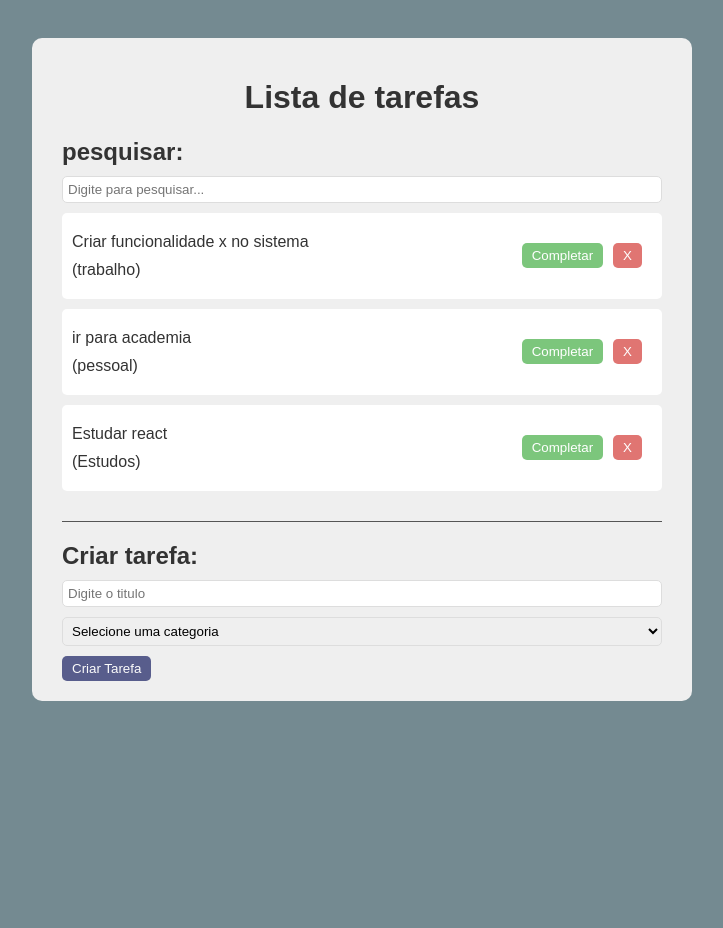
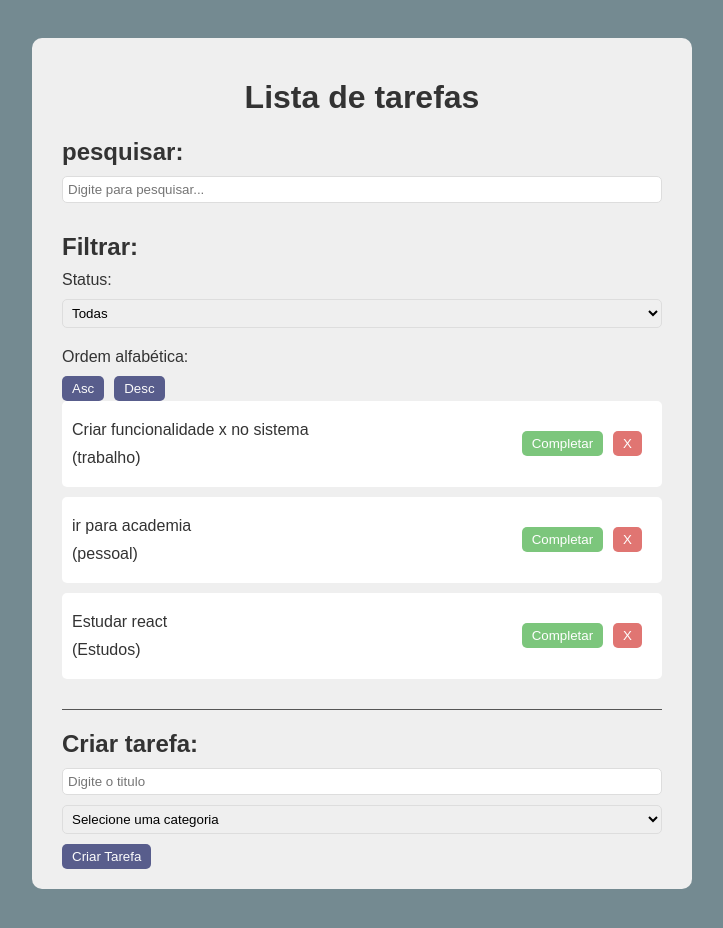
Before and after one commit to renata-aline/lista-de-tarefas, a React (Vite) app: page / in a window 1280 px wide. Shown: the top 928 px of the page, without its empty margins (278-1001 px from the left). Built offline with nearby package versions, Linux system fonts and the light colour scheme.

Commit message:
criado componente de filter

```diff
--- a/src/App.jsx
+++ b/src/App.jsx
@@ -3,6 +3,7 @@
 import TodoForm from "./components/TodoForm";
 import "./App.css";
 import Search from "./components/Search";
+import Filter from "./components/Filter";
 
 function App() {
   const [todos, setTodos] = useState([
@@ -62,6 +63,7 @@
     <div className="app">
       <h1>Lista de tarefas</h1>
       <Search search={search} setSearch={setSearch} />
+      <Filter />
       <div className="todo-list">
         {todos
         .filter((todo) => todo.text.toLowerCase()
--- /dev/null
+++ b/src/components/Filter.jsx
@@ -0,0 +1,24 @@
+const Filter = () => {
+  return (
+    <div className="filter">
+      <h2>Filtrar:</h2>
+      <div className="filter-options">
+        <div>
+          <p>Status:</p>
+          <select>
+            <option value="All">Todas</option>
+            <option value="Completed">Completas</option>
+            <option value="Incompleted">Incompletas</option>
+          </select>
+        </div>
+        <div>
+          <p>Ordem alfabética:</p>
+          <button>Asc</button>
+          <button>Desc</button>
+        </div>
+      </div>
+    </div>
+  );
+};
+
+export default Filter;
```
